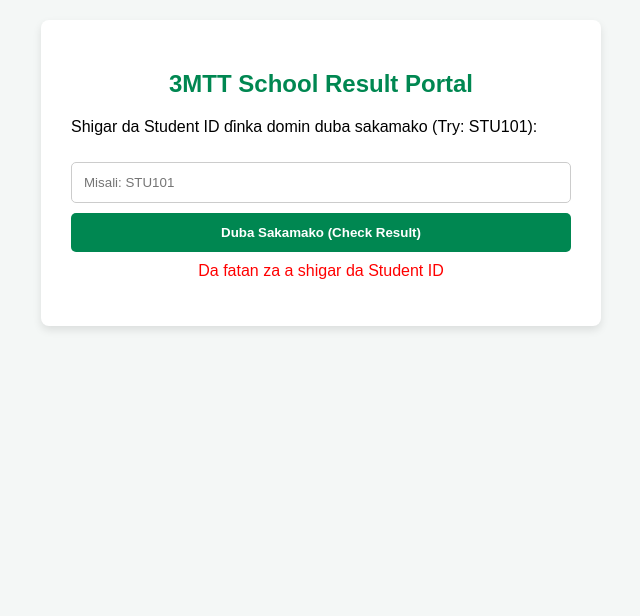
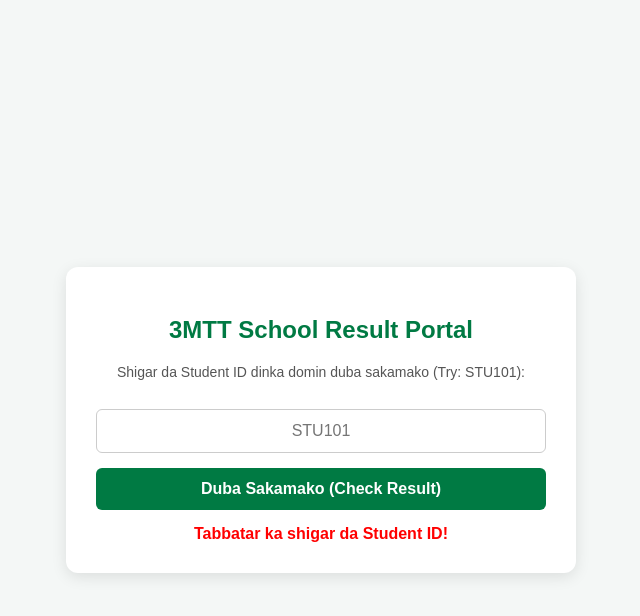
Before and after one commit to MajidadiBiri/school-result-portal, a website: page index.html in a window 1280 px wide. Both pictures are taken after a click on the button "Duba Sakamako (Check Result)". Shown: the whole page, without its empty margins (319-959 px from the left). Drawn offline with Linux system fonts and the light colour scheme.

Commit message:
public/index.html

```diff
--- a/index.html
+++ b/index.html
@@ -5,66 +5,130 @@
     <meta name="viewport" content="width=device-width, initial-scale=1.0">
     <title>3MTT School Result Portal</title>
     <style>
-        body { font-family: Arial, sans-serif; background-color: #f4f7f6; margin: 0; padding: 20px; display: flex; justify-content: center; }
-        .card { background: white; padding: 30px; border-radius: 8px; box-shadow: 0 4px 8px rgba(0,0,0,0.1); width: 100%; max-width: 500px; }
-        h2 { color: #008751; text-align: center; }
-        input, button { width: 100%; padding: 12px; margin-top: 10px; border: 1px solid #ccc; border-radius: 5px; box-sizing: border-box; }
-        button { background-color: #008751; color: white; font-weight: bold; cursor: pointer; border: none; }
-        button:hover { background-color: #005f38; }
-        table { width: 100%; border-collapse: collapse; margin-top: 20px; }
-        th, td { border: 1px solid #ddd; padding: 10px; text-align: left; }
-        th { background-color: #008751; color: white; }
-        .error { color: red; margin-top: 10px; text-align: center; }
+        body {
+            font-family: Arial, sans-serif;
+            background-color: #f4f7f6;
+            display: flex;
+            justify-content: center;
+            align-items: center;
+            min-height: 100vh;
+            margin: 0;
+            padding: 20px;
+        }
+        .container {
+            background-color: #ffffff;
+            padding: 30px;
+            border-radius: 12px;
+            box-shadow: 0 4px 15px rgba(0, 0, 0, 0.1);
+            max-width: 450px;
+            width: 100%;
+            text-align: center;
+        }
+        h2 {
+            color: #007a43;
+            margin-bottom: 20px;
+        }
+        p {
+            color: #555555;
+            font-size: 14px;
+        }
+        input[type="text"] {
+            width: 100%;
+            padding: 12px;
+            margin: 15px 0;
+            border: 1px solid #ccc;
+            border-radius: 6px;
+            box-sizing: border-box;
+            font-size: 16px;
+            text-align: center;
+        }
+        button {
+            width: 100%;
+            background-color: #007a43;
+            color: white;
+            padding: 12px;
+            border: none;
+            border-radius: 6px;
+            cursor: pointer;
+            font-size: 16px;
+            font-weight: bold;
+        }
+        button:hover {
+            background-color: #005c32;
+        }
+        .result-box {
+            margin-top: 20px;
+            padding: 15px;
+            border-radius: 8px;
+            background-color: #eef7f2;
+            text-align: left;
+            display: none;
+        }
+        .result-box h3 {
+            margin-top: 0;
+            color: #007a43;
+        }
+        .error {
+            color: red;
+            margin-top: 15px;
+            font-weight: bold;
+        }
     </style>
 </head>
 <body>
-    <div class="card">
+
+<div class="container">
     <h2>3MTT School Result Portal</h2>
-        <p>Shigar da Student ID ɗinka domin duba sakamako (Try: STU101):</p>
-        <input type="text" id="studentId" placeholder="Misali: STU101">
+    <p>Shigar da Student ID dinka domin duba sakamako (Try: STU101):</p>
+
+    <input type="text" id="studentId" placeholder="STU101">
     <button onclick="checkResult()">Duba Sakamako (Check Result)</button>
 
-        <div id="resultArea"></div>
+    <div id="errorMsg" class="error"></div>
+
+    <div id="resultBox" class="result-box">
+        <h3 id="studentName"></h3>
+        <p><strong>Student ID:</strong> <span id="displayId"></span></p>
+        <hr>
+        <p><strong>Mathematics:</strong> <span id="mathScore"></span>%</p>
+        <p><strong>English:</strong> <span id="englishScore"></span>%</p>
+        <p><strong>Science:</strong> <span id="scienceScore"></span>%</p>
+    </div>
 </div>
 
 <script>
     async function checkResult() {
-            const id = document.getElementById('studentId').value;
-            const resultArea = document.getElementById('resultArea');
-            resultArea.innerHTML = '';
+        const studentId = document.getElementById('studentId').value.trim();
+        const errorMsg = document.getElementById('errorMsg');
+        const resultBox = document.getElementById('resultBox');
 
-            if(!id) {
-                resultArea.innerHTML = '<p class="error">Da fatan za a shigar da Student ID</p>';
+        errorMsg.innerText = '';
+        resultBox.style.display = 'none';
+
+        if (!studentId) {
+            errorMsg.innerText = 'Tabbatar ka shigar da Student ID!';
             return;
         }
 
         try {
-                const response = await fetch('/api/result', {
-                    method: 'POST',
-                    headers: { 'Content-Type': 'application/json' },
-                    body: JSON.stringify({ studentId: id })
-                });
-
+            const response = await fetch(`/api/result/${studentId}`);
+            if (!response.ok) {
+                throw new Error('Sakamako ba a same shi ba');
+            }
             const data = await response.json();
 
-                if(!response.ok) {
-                    resultArea.innerHTML = `<p class="error">${data.message}</p>`;
-                    return;
-                }
+            document.getElementById('studentName').innerText = `Sakamakon: ${data.name}`;
+            document.getElementById('displayId').innerText = data.student_id;
+            document.getElementById('mathScore').innerText = data.math;
+            document.getElementById('englishScore').innerText = data.english;
+            document.getElementById('scienceScore').innerText = data.science;
 
-                let rows = data.results.map(r => `<tr><td>${r.subject}</td><td>${r.score}</td></tr>`).join('');
-                resultArea.innerHTML = `
-                    <h3>Suna: ${data.name}</h3>
-                    <p>ID: ${data.id}</p>
-                    <table>
-                        <tr><th>Subject</th><th>Score</th></tr>
-                        ${rows}
-                    </table>
-                `;
-            } catch (error) {
-                resultArea.innerHTML = '<p class="error">An samu matsala wajen sadarwa</p>';
+            resultBox.style.display = 'block';
+        } catch (err) {
+            errorMsg.innerText = 'An samu matsala wajen sadarwa ko babu wannan ID din';
         }
     }
 </script>
+
 </body>
 </html>
```
Lines whose indentation alone changed are shown as unchanged.
